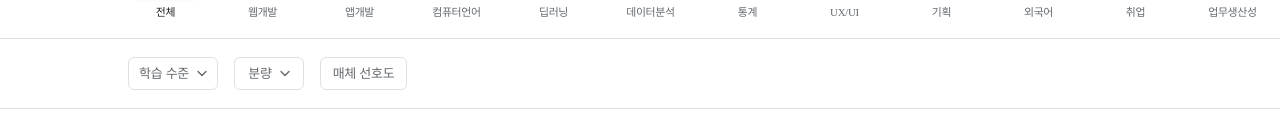
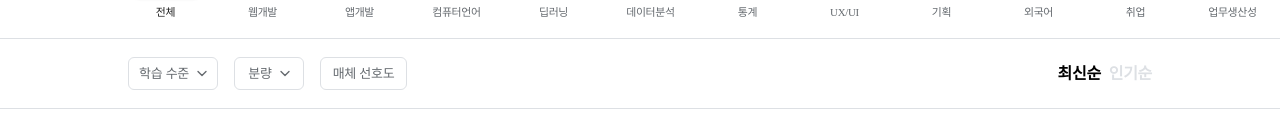
Before and after one commit to TeamLearningFlow/LearningFlow-FE, a Next.js app: page /search in a window 1280 px wide. Shown: the part 162-302 px from the top of the page. Built offline with nearby package versions, Linux system fonts and the light colour scheme.

Commit message:
feat: 검색 페이지 필터링 추가 #14

```diff
--- a/src/components/home/homeCollection.tsx
+++ b/src/components/home/homeCollection.tsx
@@ -75,7 +75,7 @@ const CollectionList = styled.div`
   height: auto;
   width: 100%;
   display: grid;
-  grid-template-columns: repeat(auto-fit, minmax(350px, 1fr));
+  grid-template-columns: repeat(auto-fit, minmax(380px, 1fr));
   justify-items: center;
   align-items: center;
   gap: 24px;
--- a/src/components/search/filters.tsx
+++ b/src/components/search/filters.tsx
@@ -10,8 +10,7 @@ const FiltersContainer = styled.div<{ hasTags: boolean }>`
   flex-direction: column;
   align-items: flex-start;
   justify-content: flex-start;
-  padding: ${(props) =>
-    props.hasTags ? '18px 10%' : '18px 10%'};
+  padding: ${(props) => (props.hasTags ? '18px 10%' : '18px 10%')};
   gap: 8px;
   height: ${(props) =>
     props.hasTags ? '109px' : '70px'}; /* 태그 생성 시 버튼 위치 조정 */
@@ -19,9 +18,54 @@ const FiltersContainer = styled.div<{ hasTags: boolean }>`
   border-bottom: 1px solid #dde0e4;
 `;
 
+const SectionContainer = styled.div`
+  display: flex;
+  justify-content: space-between;
+  align-items: center;
+  width: 100%;
+
+  @media (max-width: 480px) {
+    justify-content: flex-start;
+  }
+`;
+
 const ButtonContainer = styled.div`
   display: flex;
   gap: 16px;
+`;
+
+const OptionWrapper = styled.div`
+  display: flex;
+  gap: 8px;
+
+  @media (max-width: 480px) {
+    display: none;
+  }
+`;
+
+const MobileOptionWrapper = styled(OptionWrapper)`
+  display: none;
+
+  @media (max-width: 480px) {
+    display: flex;
+    width: 100%;
+    justify-content: flex-end;
+    margin-top: 9px;
+    gap: 6px;
+  }
+`;
+
+const Option = styled.div<{ active: boolean }>`
+  font-size: 16px;
+  font-weight: 600;
+  line-height: 150%; /* 24px */
+  letter-spacing: -0.32px;
+  color: ${(props) => (props.active ? '#000' : '#DDE0E4')};
+  cursor: pointer;
+
+  @media (max-width: 480px) {
+    font-size: 14px;
+  }
 `;
 
 type TagData = {
@@ -33,6 +77,8 @@ const Filters = () => {
   const [levelTags, setLevelTags] = useState<string[]>([]); // 난이도 태그
   const [amountTags, setAmountTags] = useState<string[]>([]); // 분량 태그
   const [preferTags, setPreferTags] = useState<string[]>([]); // 매체 선호도 태그
+
+  const [activeSort, setActiveSort] = useState('최신순'); // 최신, 인기순 필터
 
   // 모든 태그를 합쳐서 표시
   const allTags: TagData[] = [
@@ -58,6 +104,7 @@ const Filters = () => {
 
   return (
     <FiltersContainer hasTags={hasTags}>
+      <SectionContainer>
         <ButtonContainer>
           <LevelButton
             onTagChange={(tags) => setLevelTags(tags)}
@@ -72,7 +119,39 @@ const Filters = () => {
             selectedTags={preferTags}
           />
         </ButtonContainer>
+
+        <OptionWrapper>
+          <Option
+            active={activeSort === '최신순'}
+            onClick={() => setActiveSort('최신순')}
+          >
+            최신순
+          </Option>
+          <Option
+            active={activeSort === '인기순'}
+            onClick={() => setActiveSort('인기순')}
+          >
+            인기순
+          </Option>
+        </OptionWrapper>
+      </SectionContainer>
       <Tags tags={allTags} onRemove={removeTag} />
+
+      {/* 반응형 */}
+      <MobileOptionWrapper>
+        <Option
+          active={activeSort === '최신순'}
+          onClick={() => setActiveSort('최신순')}
+        >
+          최신순
+        </Option>
+        <Option
+          active={activeSort === '인기순'}
+          onClick={() => setActiveSort('인기순')}
+        >
+          인기순
+        </Option>
+      </MobileOptionWrapper>
     </FiltersContainer>
   );
 };
```
Lines whose indentation alone changed are shown as unchanged.
